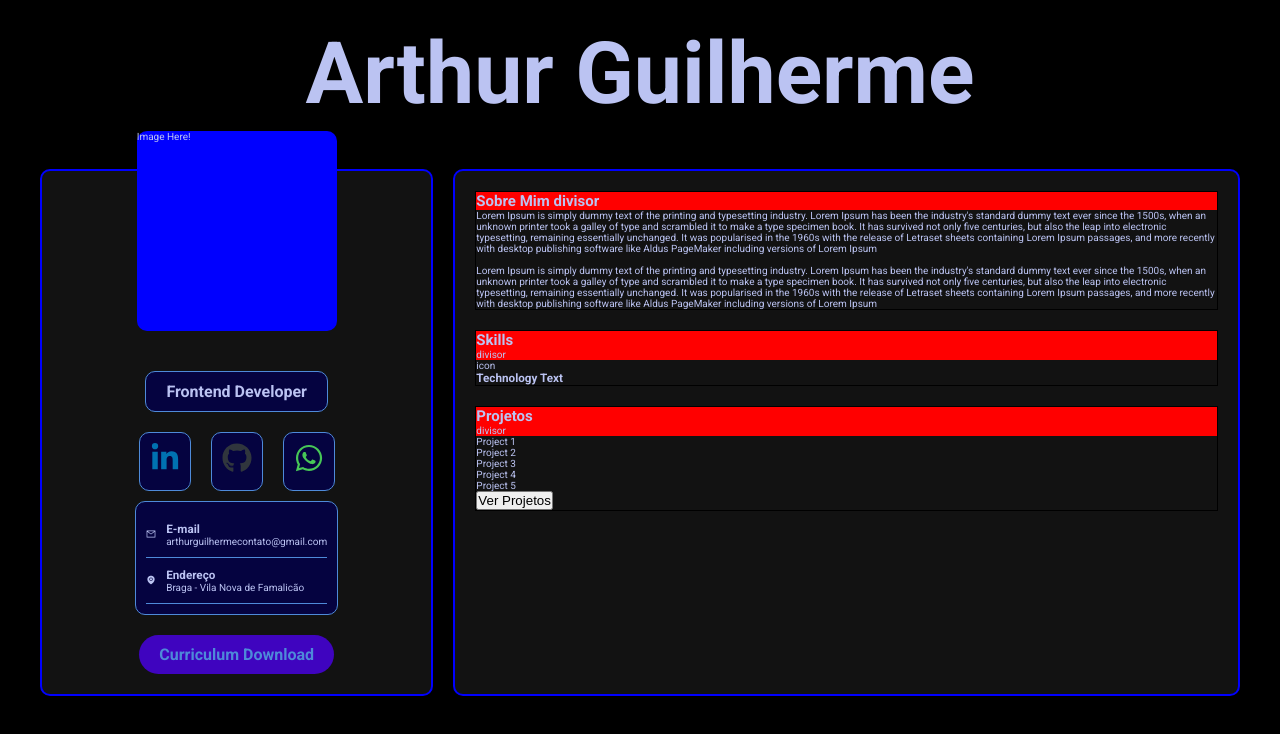
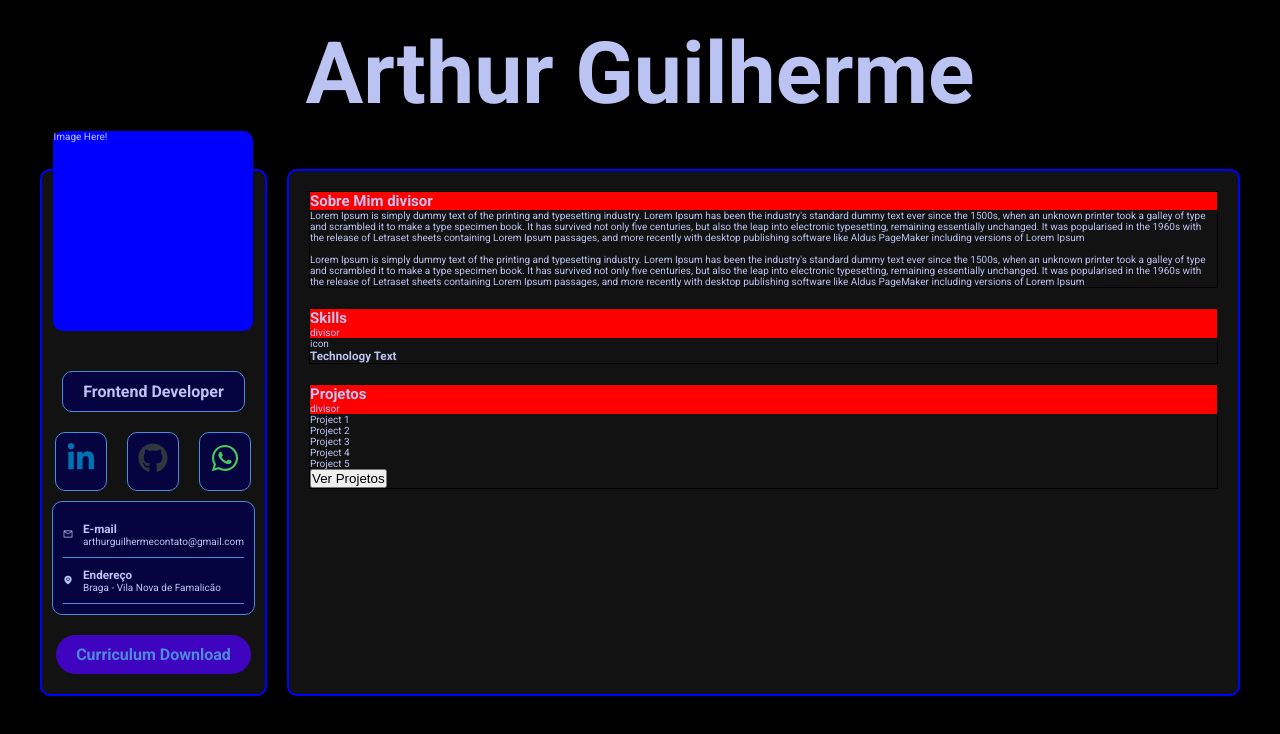
Before and after one commit to arthurguilherme92/resume_react_sass_vite_deploy, a React (Vite) app in the folder project_resume/: page / in a window 1280 px wide. Shown: the top 734 px of the page. Built offline with nearby package versions, Linux system fonts and the light colour scheme.

Commit message:
Fixing Grid

```diff
--- a/project_resume/src/sass/_mixins.sass
+++ b/project_resume/src/sass/_mixins.sass
@@ -18,7 +18,7 @@
     border-radius: 20rem
 
 @mixin tablet
-    @media (min-width: 680px)
+    @media (min-width: 650px)
         @content
 
 @mixin desktop
--- a/project_resume/src/sass/main.sass
+++ b/project_resume/src/sass/main.sass
@@ -20,7 +20,7 @@ html
             max-width: 120rem
             margin: 0 auto
             display: grid
-            grid-template-columns: repeat(auto-fit, minmax(24rem, 1fr))
+            grid-template-columns: 1fr
             grid-template-areas: "arthurguilherme" "sidebar" "main"
             position: relative
 
@@ -42,6 +42,6 @@ html
                 padding: variables.$paddingDefault
 
             @include mixins.tablet
-                grid-template-columns: 1fr 2fr
+                grid-template-columns: 30%fr 70%
                 grid-template-areas: "arthurguilherme arthurguilherme" "sidebar main"
                 gap: 2rem
```
